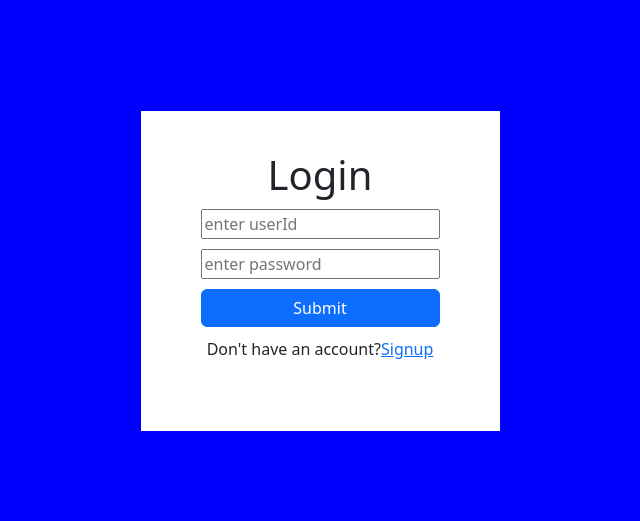
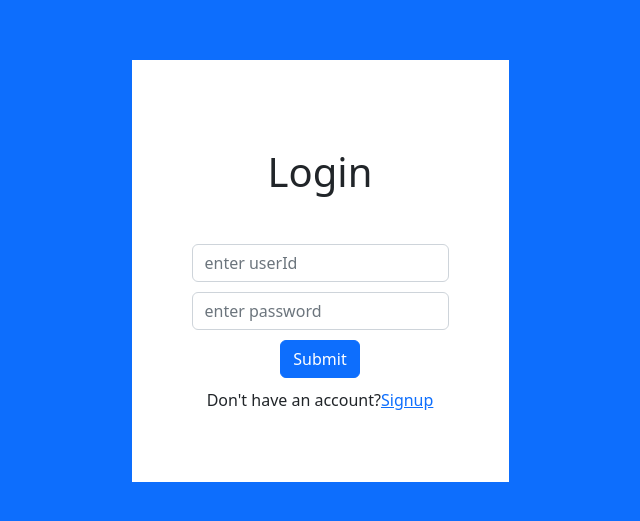
Before and after one commit to vikas2705/crm_oct22, a React (Create React App) app: page / in a window 1280 px wide. Shown: the part 129-650 px from the top of the page, without its empty margins (320-960 px from the left). Built offline with nearby package versions, Linux system fonts and the light colour scheme.

Commit message:
Adding bootstrap styles

```diff
--- a/src/pages/authentication/authentication.css
+++ /dev/null
@@ -1,7 +0,0 @@
-.auth{
-    background-color: blue;
-    height: 100vh;
-    display: flex;
-    justify-content: center;
-    align-items: center;
-}
--- a/src/pages/authentication/components/login/index.jsx
+++ b/src/pages/authentication/components/login/index.jsx
@@ -59,12 +59,13 @@ const Login = props => {
 
     return (
         <div className='login-container'>
-            <h1>Login</h1>
+            <h1 className='m-5'>Login</h1>
 
             <form onSubmit={handleLogin}>
-                <div className='form-container'>
+                <div className='form-container form-group'>
                     <input
                         type='text'
+                        className='form-control'
                         placeholder='enter userId'
                         value={userId}
                         onChange={handleUserIdChange}
@@ -78,6 +79,7 @@ const Login = props => {
                         value={password}
                         onChange={handlePasswordChange}
                         required
+                        className='form-control'
                     />
                 </div>
                 <div className='form-container'>
@@ -103,9 +105,7 @@ const Login = props => {
                 </span>
             </div>
 
-            {errorMessage && (
-                <div className='error-section'>{errorMessage}</div>
-            )}
+            {errorMessage && <div className='text-danger'>{errorMessage}</div>}
         </div>
     );
 };
--- a/src/pages/authentication/components/login/login.css
+++ b/src/pages/authentication/components/login/login.css
@@ -6,12 +6,3 @@
 .form-container{
     margin: 10px 0;
 }
-
-.btn-primary{
-    width: 100%;
-    background-color: blue;
-    color:white;
-}
-.error-section{
-    color: red
-}
--- a/src/pages/authentication/components/register/index.jsx
+++ b/src/pages/authentication/components/register/index.jsx
@@ -63,16 +63,17 @@ const Register = props => {
 
     return (
         <div className='register-container'>
-            <h1>Register</h1>
+            <h1 className='m-5'>Register</h1>
 
             <form onSubmit={handleRegister}>
-                <div className='form-container'>
+                <div className='form-container form-group'>
                     <input
                         type='text'
                         placeholder='enter userId'
                         value={userId}
                         onChange={handleUserIdChange}
                         required
+                        className='form-control'
                     />
                 </div>
                 <div className='form-container'>
@@ -82,6 +83,7 @@ const Register = props => {
                         value={name}
                         onChange={handleUserNameChange}
                         required
+                        className='form-control'
                     />
                 </div>
                 <div className='form-container'>
@@ -91,6 +93,7 @@ const Register = props => {
                         value={email}
                         onChange={handleEmailChange}
                         required
+                        className='form-control'
                     />
                 </div>
                 <div className='form-container'>
@@ -100,6 +103,7 @@ const Register = props => {
                         value={password}
                         onChange={handlePasswordChange}
                         required
+                        className='form-control'
                     />
                 </div>
                 <div className='form-container'>
@@ -108,6 +112,7 @@ const Register = props => {
                         onChange={handleUserTypeChange}
                         required
                         value={userType}
+                        className='form-control'
                     >
                         <option value='ENGINEER'>Engineer</option>
                         <option value='CUSTOMER'>Customer</option>
@@ -117,7 +122,7 @@ const Register = props => {
                     <input
                         type='submit'
                         name='Register'
-                        className='btn-primary'
+                        className='btn btn-primary'
                     />
                 </div>
             </form>
@@ -135,9 +140,7 @@ const Register = props => {
                 </span>
             </div>
 
-            {errorMessage && (
-                <div className='error-section'>{errorMessage}</div>
-            )}
+            {errorMessage && <div className='text-danger'>{errorMessage}</div>}
         </div>
     );
 };
--- a/src/pages/authentication/components/register/register.css
+++ b/src/pages/authentication/components/register/register.css
@@ -6,9 +6,3 @@
 .form-container {
     margin: 10px 0;
 }
-
-.btn-primary {
-    width: 100%;
-    background-color: blue;
-    color: white;
-}
--- a/src/pages/authentication/index.jsx
+++ b/src/pages/authentication/index.jsx
@@ -1,7 +1,6 @@
 import React, { useEffect, useState } from "react";
 import Login from "./components/login";
 import Register from "./components/register";
-import "./authentication.css";
 import { useNavigate } from "react-router-dom";
 import { USER_TYPES } from "../../common/constants/userTypes";
 
@@ -26,7 +25,7 @@ const Authentication = () => {
     }, [navigate]);
 
     return (
-        <div className='auth'>
+        <div className='d-flex justify-content-center align-items-center vh-100 bg-primary'>
             {authMode === "login" && <Login setAuthMode={setAuthMode} />}
 
             {authMode !== "login" && <Register setAuthMode={setAuthMode} />}
```
